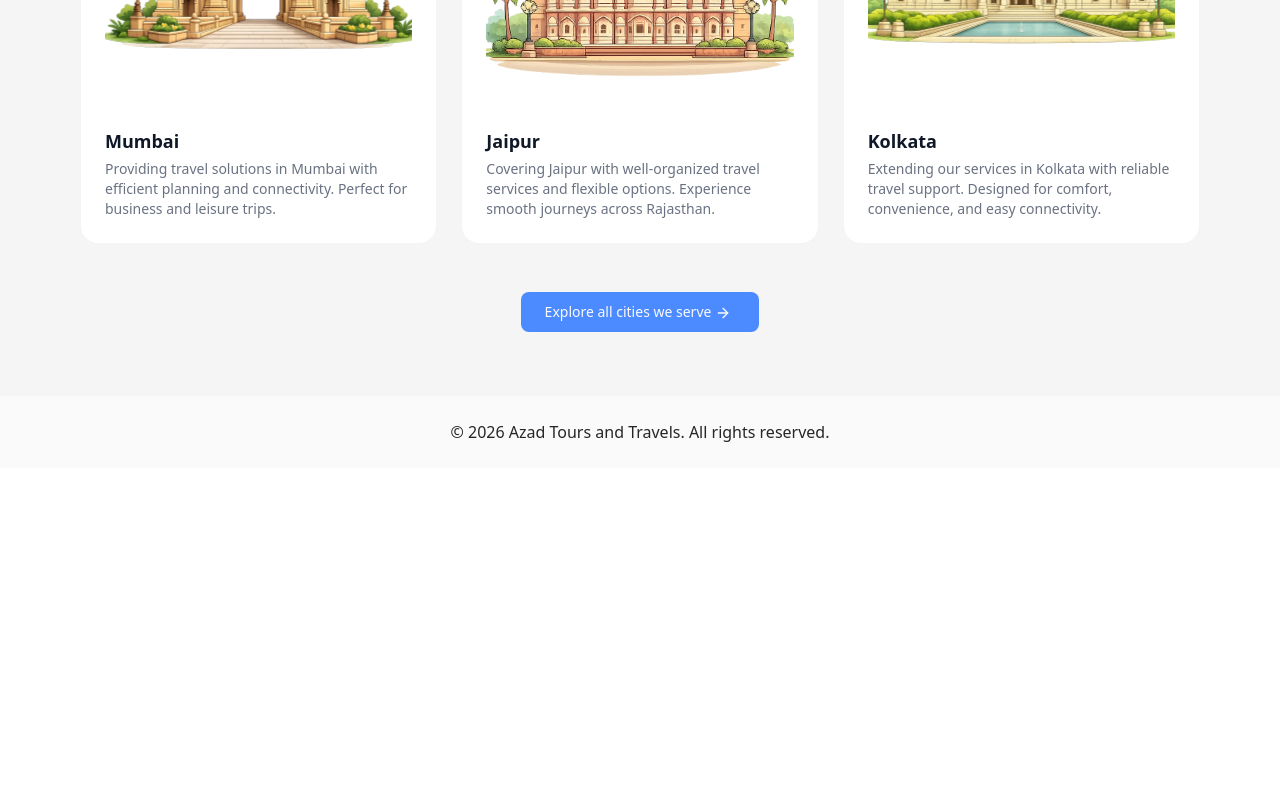
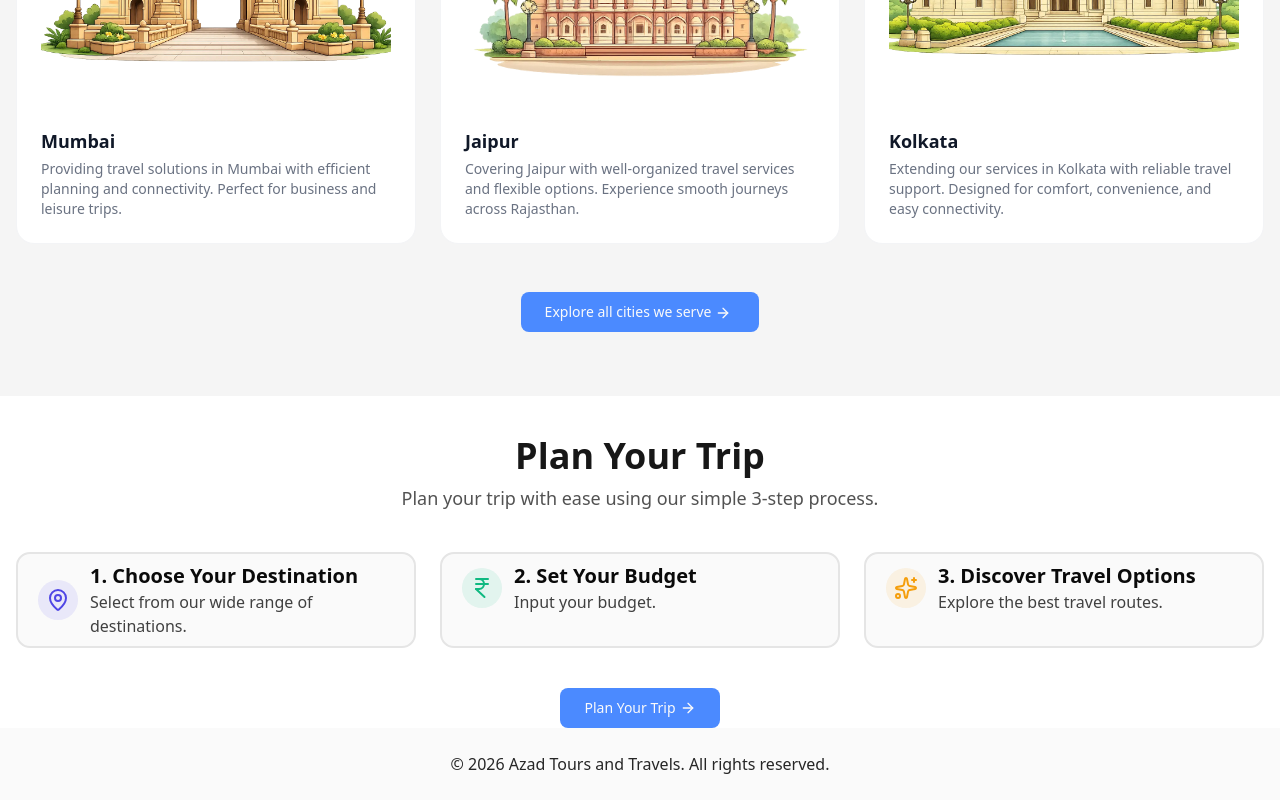
Before and after one commit to SyedAdeebWebDesigning/azad-tours, a Next.js app: page / in a window 1280 px wide. Shown: the part 2276-3076 px from the top of the page. Before the commit the page ends 2744 px from the top, so only its background shows below. Built offline with nearby package versions, Linux system fonts and the light colour scheme; no server answers.

Commit message:
feat: add PlanTrip component and integrate into Home page; update Cities component layout

```diff
--- a/app/(root)/page.tsx
+++ b/app/(root)/page.tsx
@@ -1,5 +1,6 @@
 import Cities from "@/components/shared/Cities";
 import HeroSection from "@/components/shared/HeroSection";
+import PlanTrip from "@/components/shared/PlanTrip";
 import WhyChooseUs from "@/components/shared/WhyChooseUs";
 
 export default function Home() {
@@ -14,6 +15,9 @@ export default function Home() {
 			<section>
 				<Cities />
 			</section>
+			<section>
+				<PlanTrip />
+			</section>
 		</main>
 	);
 }
--- a/components/shared/Cities.tsx
+++ b/components/shared/Cities.tsx
@@ -5,6 +5,7 @@ import { ArrowRight } from "lucide-react";
 import Image from "next/image";
 import Link from "next/link";
 import { buttonVariants } from "../ui/button";
+import Container from "./Container";
 import Heading from "./Heading";
 
 const Cities = () => {
@@ -49,7 +50,7 @@ const Cities = () => {
 
 	return (
 		<div className="bg-neutral-100 py-16">
-			<div className="mx-auto max-w-6xl px-4">
+			<Container>
 				{/* Heading */}
 				<Heading
 					title="Major Cities We Serve"
@@ -96,7 +97,7 @@ const Cities = () => {
 						</p>
 					</Link>
 				</div>
-			</div>
+			</Container>
 		</div>
 	);
 };
--- a/components/shared/CustomGoogleOneTap.tsx
+++ /dev/null
@@ -1,90 +0,0 @@
-/* eslint-disable @typescript-eslint/no-explicit-any */
-"use client";
-import { useClerk } from "@clerk/nextjs";
-import { useRouter } from "next/navigation";
-import Script from "next/script";
-import { useEffect } from "react";
-
-// Add clerk to Window to avoid type errors
-declare global {
-	interface Window {
-		google: any;
-	}
-}
-
-export function CustomGoogleOneTap({
-	children,
-}: {
-	children: React.ReactNode;
-}) {
-	const clerk = useClerk();
-	const router = useRouter();
-
-	useEffect(() => {
-		// Will show the One Tap UI after two seconds
-		const timeout = setTimeout(() => oneTap(), 2000);
-		return () => {
-			clearTimeout(timeout);
-		};
-	}, []);
-
-	const oneTap = () => {
-		const { google } = window;
-		if (google) {
-			google.accounts.id.initialize({
-				// Add your Google Client ID here.
-				client_id: "xxx-xxx-xxx",
-				callback: async (response: any) => {
-					// Here we call our provider with the token provided by Google
-					call(response.credential);
-				},
-			});
-
-			// Uncomment below to show the One Tap UI without
-			// logging any notifications.
-			// return google.accounts.id.prompt() // without listening to notification
-
-			// Display the One Tap UI, and log any errors that occur.
-			return google.accounts.id.prompt((notification: any) => {
-				console.log("Notification ::", notification);
-				if (notification.isNotDisplayed()) {
-					console.log(
-						"getNotDisplayedReason ::",
-						notification.getNotDisplayedReason(),
-					);
-				} else if (notification.isSkippedMoment()) {
-					console.log("getSkippedReason  ::", notification.getSkippedReason());
-				} else if (notification.isDismissedMoment()) {
-					console.log(
-						"getDismissedReason ::",
-						notification.getDismissedReason(),
-					);
-				}
-			});
-		}
-	};
-
-	const call = async (token: any) => {
-		try {
-			const res = await clerk.authenticateWithGoogleOneTap({
-				token,
-			});
-
-			await clerk.handleGoogleOneTapCallback(res, {
-				signInFallbackRedirectUrl: "/example-fallback-path",
-			});
-		} catch (error) {
-			router.push("/sign-in");
-		}
-	};
-
-	return (
-		<>
-			<Script
-				src="https://accounts.google.com/gsi/client"
-				strategy="beforeInteractive">
-				{children}
-			</Script>
-		</>
-	);
-}
--- /dev/null
+++ b/components/shared/PlanTrip.tsx
@@ -0,0 +1,97 @@
+"use client";
+
+import { cn } from "@/lib/utils";
+import { motion } from "framer-motion";
+import { ArrowRight, IndianRupee, MapPin, Sparkles } from "lucide-react";
+import Link from "next/link";
+import { buttonVariants } from "../ui/button";
+import Container from "./Container";
+import Heading from "./Heading";
+
+const PlanTrip = () => {
+	const steps = [
+		{
+			title: "Choose Your Destination",
+			description: "Select from our wide range of destinations.",
+			icon: MapPin,
+			color: "#4F46E5", // Indigo
+			bgColor: "rgba(79, 70, 229, 0.1)",
+		},
+		{
+			title: "Set Your Budget",
+			description: "Input your budget.",
+			icon: IndianRupee,
+			color: "#10B981", // Emerald
+			bgColor: "rgba(16, 185, 129, 0.1)",
+		},
+		{
+			title: "Discover Travel Options",
+			description: "Explore the best travel routes.",
+			icon: Sparkles,
+			color: "#F59E0B", // Amber
+			bgColor: "rgba(245, 158, 11, 0.1)",
+		},
+	];
+	return (
+		<div>
+			<Container>
+				<Heading
+					title="Plan Your Trip"
+					subTitle="Plan your trip with ease using our simple 3-step process."
+					theme="light"
+				/>
+
+				<div className="grid grid-cols-1 md:grid-cols-3 gap-6 mt-8">
+					{steps.map((step, index) => (
+						<motion.div
+							key={index}
+							initial={{ opacity: 0, y: 20 }}
+							whileInView={{ opacity: 1, y: 0 }}
+							transition={{ duration: 0.5, delay: index * 0.2 }}
+							viewport={{ once: true }}
+							className="bg-neutral-50 group border-2 overflow-hidden rounded-xl p-2 transition-shadow duration-300">
+							<div className="flex items-center justify-start w-full ">
+								<div className="size-10 relative flex items-center justify-center mx-3 rounded-full">
+									<div
+										className="absolute inset-0 size-10 group-hover:scale-500 transition-all duration-500 rounded-full"
+										style={{ backgroundColor: step.bgColor }}
+									/>
+
+									<step.icon
+										className=" z-10 size-7 sm:size-10 p-1 sm:p-2"
+										style={{ color: step.color }}
+									/>
+								</div>
+								<div className="">
+									<h3 className="sm:text-xl text-md font-bold">
+										{index + 1}. {step.title}
+									</h3>
+									<p className="text-neutral-700 mt-0 text-sm md:text-base">
+										{step.description}
+									</p>
+								</div>
+							</div>
+						</motion.div>
+					))}
+				</div>
+				<div className="mx-auto flex items-center justify-center mt-10">
+					<Link
+						href="/plan"
+						className={cn(
+							"",
+							buttonVariants({ variant: "default", size: "lg" }),
+						)}>
+						<div className="flex items-center justify-center">
+							<h2>Plan Your Trip</h2>
+							<span className="ml-1">
+								<ArrowRight />
+							</span>
+						</div>
+					</Link>
+				</div>
+			</Container>
+		</div>
+	);
+};
+
+export default PlanTrip;
```
Also changed, not shown: 1 other file (tests, documents, lock files or other folders).
